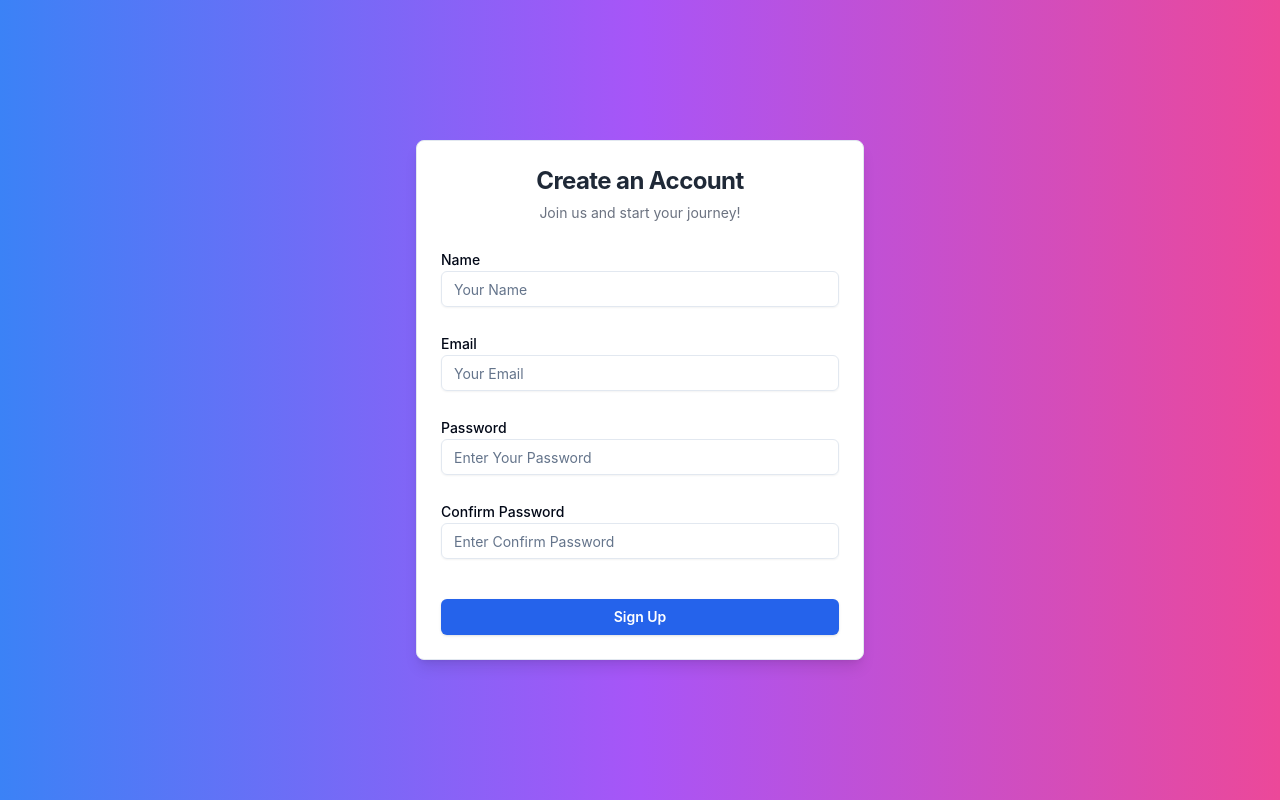
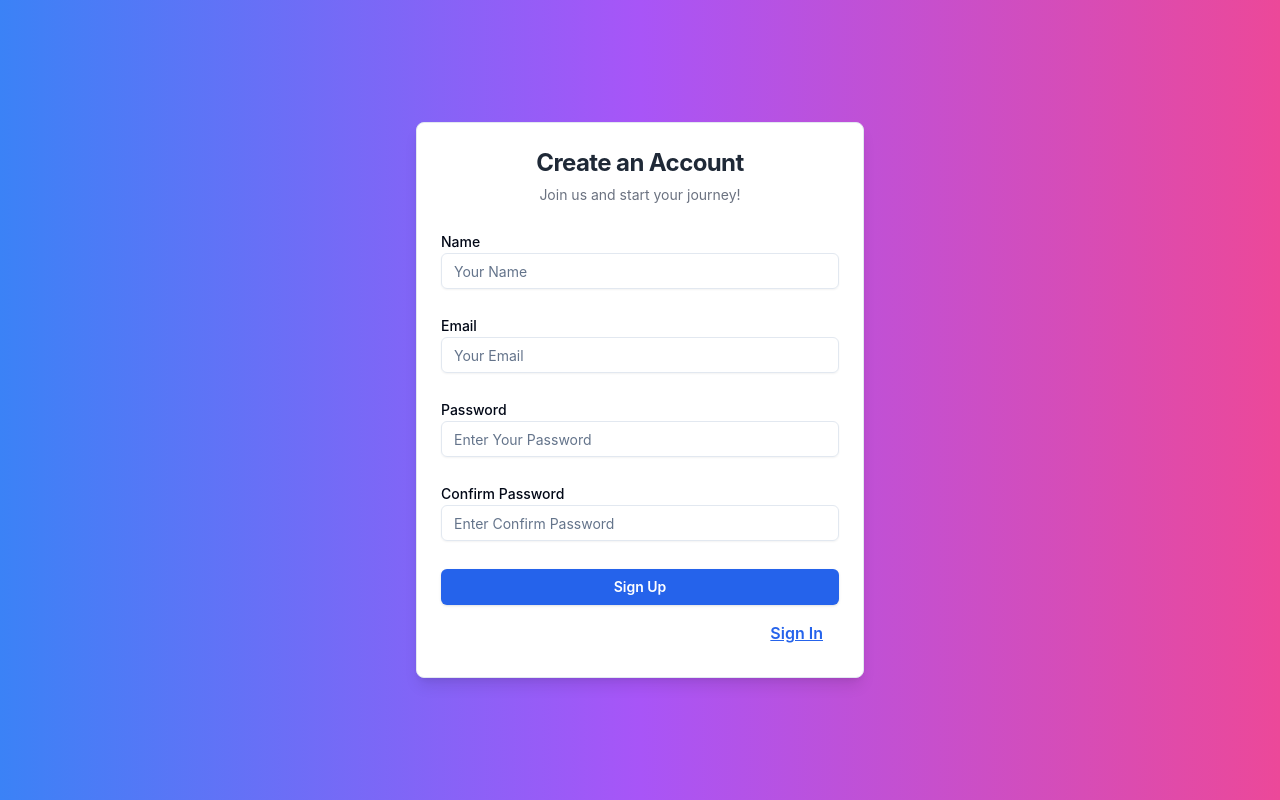
Before and after one commit to prashant2150487/skill-as-fun-frontend, a React (Vite) app: page /auth/signup in a window 1280 px wide. Built offline with nearby package versions, Linux system fonts and the light colour scheme; no server answers.

Commit message:
fix issue in auth

```diff
--- a/src/components/header/index.tsx
+++ b/src/components/header/index.tsx
@@ -16,7 +16,9 @@ import { RootState } from "../../store";
 
 const Header: FC = () => {
   const location = useLocation();
-  const { isAuthenticated } = useSelector((state: RootState) => state.user);
+  const { isAuthenticated, user } = useSelector(
+    (state: RootState) => state.user
+  );
   return (
     <header className="sticky top-0 z-50 bg-white dark:bg-gray-800 shadow-md">
       <nav className="bg-white py-1 md:py-2 border-gray-200 dark:bg-gray-800">
@@ -66,14 +68,14 @@ const Header: FC = () => {
                 <span>Signin</span>
                 <ArrowUpRight />
               </Link>
-            ) : (
+            ) : user?.role === "admin" ? (
               <Link
                 to="/dashboard/all-users"
                 className="bg-[#2E31A6] px-5 py-3 rounded-3xl flex gap-1 shadow-sm text-white"
               >
                 <span>Dashboard</span>
               </Link>
-            )}
+            ) : null}
           </div>
           <DropdownMenu>
             <DropdownMenuTrigger asChild>
--- a/src/pages/allQuzzies/index.tsx
+++ b/src/pages/allQuzzies/index.tsx
@@ -13,13 +13,18 @@ interface Quiz {
   title: string;
   category: string;
   description: string;
-  questions: any[];
+  questions: Question[];
+}
+type Question ={
+  text: string;
+  options: string[];
+  correctIndex: number;
 }
 const AllQuzzies = () => {
   const [allQuzzies, setAllQuzzies] = useState<Quiz[]>([]);
-  const [quizzePopup, setQuizzePopup] = useState(false);
+  const [quizzePopup, setQuizzePopup] = useState<boolean>(false);
   const [selectedQuiz, setSelectedQuiz] = useState<number>(0);
-  const [addAllQuestion, setAddAllQuestion] = useState({
+  const [addAllQuestion, setAddAllQuestion] = useState<Question>({
     text: "",
     options: [],
     correctIndex: 0,
--- a/src/pages/auth/signin/index.tsx
+++ b/src/pages/auth/signin/index.tsx
@@ -12,7 +12,7 @@ import { Label } from "@/components/ui/label";
 import { setUser } from "@/slices/userSlice";
 import React, { useState } from "react";
 import { useDispatch } from "react-redux";
-import { useNavigate } from "react-router-dom";
+import { Link, useNavigate } from "react-router-dom";
 import { toast } from "sonner";
 const Signin = () => {
   const navigate = useNavigate();
@@ -88,7 +88,7 @@ const Signin = () => {
           </p>
         </CardHeader>
         <CardContent>
-          <form  className="space-y-4">
+          <form className="space-y-4">
             <div className="space-y-6">
               <div>
                 <Label
@@ -134,6 +134,12 @@ const Signin = () => {
           >
             Sign In
           </Button>
+          <Link
+            to="/auth/signup"
+            className=" w-fit ml-auto underline text-blue-600 font-semibold py-2 px-4 rounded-md transition duration-300 text-center"
+          >
+            Sign Up
+          </Link>
         </CardFooter>
       </Card>
     </div>
--- a/src/pages/auth/signup/index.tsx
+++ b/src/pages/auth/signup/index.tsx
@@ -11,7 +11,7 @@ import { useState } from "react";
 import axios from "axios";
 import { toast } from "sonner";
 import { Button } from "@/components/ui/button";
-import { useNavigate } from "react-router-dom";
+import { Link, useNavigate } from "react-router-dom";
 
 const SignupPage = () => {
   const navigate = useNavigate();
@@ -155,13 +155,19 @@ const SignupPage = () => {
               />
               {error.confirmPassword && <p className="text-red-500 text-sm mt-1">{error.confirmPassword}</p>}
             </div>
-            <CardFooter className="p-0 pt-4">
+            <CardFooter className="p-0 pt-1 flex flex-col gap-2">
               <Button
                 type="submit"
                 className="w-full bg-blue-600 hover:bg-blue-700 text-white font-semibold py-2 px-4 rounded-md transition duration-300"
               >
                 Sign Up
               </Button>
+              <Link
+                to="/auth/signin"
+                className="w-ful text-blue-600 underline ml-auto font-semibold py-2 px-4 rounded-md transition duration-300 text-center"
+              >
+                Sign In
+              </Link>
             </CardFooter>
           </form>
         </CardContent>
--- a/src/slices/userSlice.ts
+++ b/src/slices/userSlice.ts
@@ -11,6 +11,7 @@ const initialState: UserState = {
     id: "",
     name: "",
     email: "",
+    role:""
   },
   token: "",
   isAuthenticated: false,
--- a/src/types/User.ts
+++ b/src/types/User.ts
@@ -2,5 +2,7 @@ export interface User {
     id: string;
     name: string;
     email: string;
+    role: string;
+    // Add more fields based on your API response
 
 }
```
